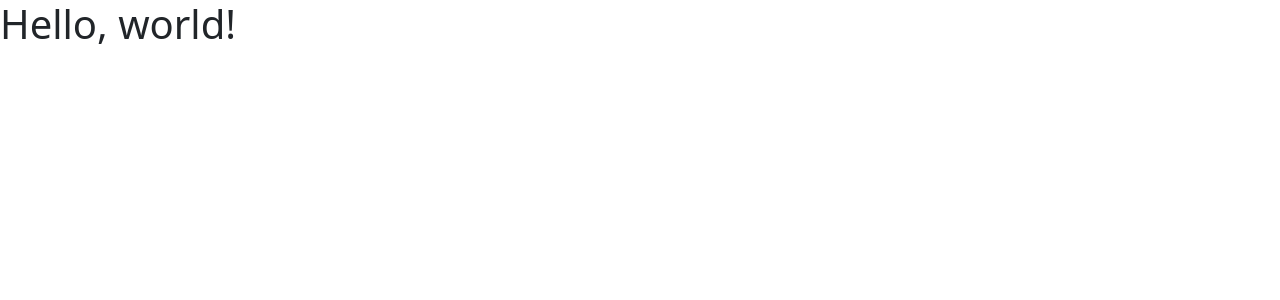
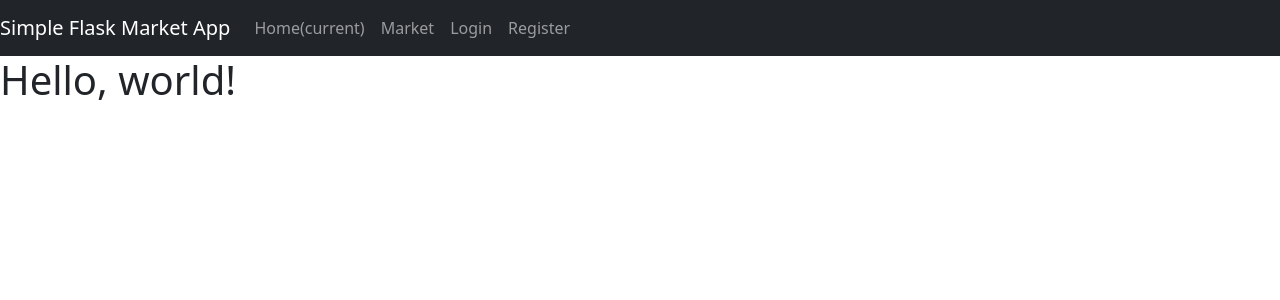
Before and after one commit to petrenkonikita112263/Flask_First_Real_Project, a Flask app: page / in a window 1280 px wide. Shown: the top 300 px of the page. Run offline with Flask 2, Linux system fonts and the light colour scheme.

Commit message:
Added navbar with scratch menu to home.html page.

```diff
--- a/templates/home.html
+++ b/templates/home.html
@@ -11,6 +11,30 @@
     <title>Hello, world!</title>
   </head>
   <body>
+    <nav class="navbar navbar-expand-md navbar-dark bg-dark">
+      <a class="navbar-brand" href="#">Simple Flask Market App</a>
+        <button class="navbar-toggler" type="button" data-toggle="collapse" data-target="#navbarNav">
+            <span class="navbar-toggler-icon"></span>
+        </button>
+      <div class="collapse navbar-collapse" id="navbarNav">
+          <ul class="navbar-nav mr-auto">
+            <li class="nav-item active">
+                <a class="nav-link" href="#">Home<span class="sr-only">(current)</span></a>
+            </li>
+            <li class="nav-item">
+                <a class="nav-link" href="#">Market</a>
+            </li>
+            </ul>
+            <ul class="navbar-nav">
+                <li class="nav-item">
+                    <a class="nav-link" href="#">Login</a>
+                </li>
+                <li class="nav-item">
+                    <a class="nav-link" href="#">Register</a>
+                </li>
+            </ul>
+      </div>
+    </nav>
     <h1>Hello, world!</h1>
 
     <!-- Optional JavaScript; choose one of the two! -->
```
